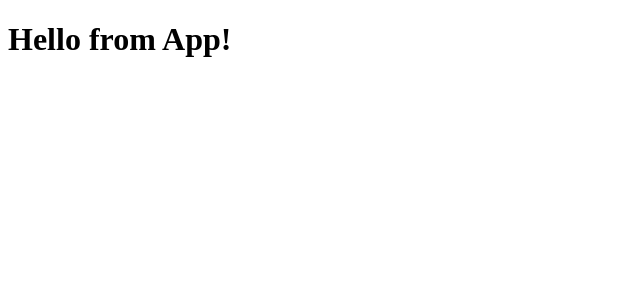
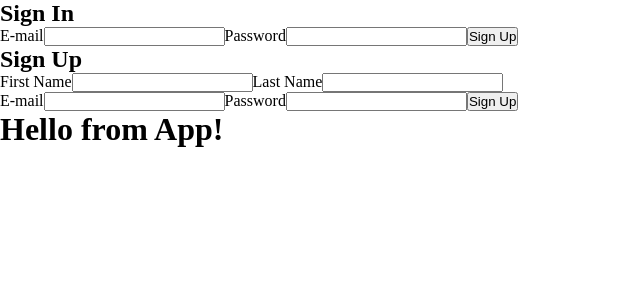
Before and after one commit to Balldoro/scheduleit, a React (Create React App) app in the folder scheduleit/: page / in a window 1280 px wide. Shown: the top 300 px of the page, without its empty margins (0-640 px from the left). Built offline with nearby package versions, Linux system fonts and the light colour scheme.

Commit message:
Create basic HTML structure of Auth page

```diff
--- a/scheduleit/src/App.js
+++ b/scheduleit/src/App.js
@@ -1,7 +1,14 @@
 import React from "react"
+import Auth from "./components/Auth/Auth"
+import { GlobalStyles } from "./GlobalStyles"
 
 function App() {
-    return<h1>Hello from App!</h1>
+    return(
+    <>
+        <GlobalStyles />
+        <Auth />
+        <h1>Hello from App!</h1>
+    </>)
 }
 
 export default App
--- /dev/null
+++ b/scheduleit/src/components/Auth/Auth.js
@@ -0,0 +1,14 @@
+import React from "react";
+import SignUp from "./SignUp/SignUp";
+import SignIn from "./SignIn/SignIn";
+
+function Auth() {
+  return (
+    <main>
+      <SignIn />
+      <SignUp />
+    </main>
+  );
+}
+
+export default Auth;
--- /dev/null
+++ b/scheduleit/src/components/Auth/SignIn/SignIn.js
@@ -0,0 +1,22 @@
+import React from "react";
+
+function SignIn() {
+  return (
+    <section>
+      <h2>Sign In</h2>
+      <form>
+        <label>
+          E-mail
+          <input type="email" />
+        </label>
+        <label>
+          Password
+          <input type="password" />
+        </label>
+        <button type="submit">Sign Up</button>
+      </form>
+    </section>
+  );
+}
+
+export default SignIn;
--- /dev/null
+++ b/scheduleit/src/components/Auth/SignUp/SignUp.js
@@ -0,0 +1,32 @@
+import React from "react";
+
+function SignUp() {
+  return (
+    <section>
+      <h2>Sign Up</h2>
+      <form>
+        <div>
+          <label>
+            First Name
+            <input type="text" />
+          </label>
+          <label>
+            Last Name
+            <input type="text" />
+          </label>
+        </div>
+        <label>
+          E-mail
+          <input type="email" />
+        </label>
+        <label>
+          Password
+          <input type="password" />
+        </label>
+        <button type="submit">Sign Up</button>
+      </form>
+    </section>
+  );
+}
+
+export default SignUp;
```
